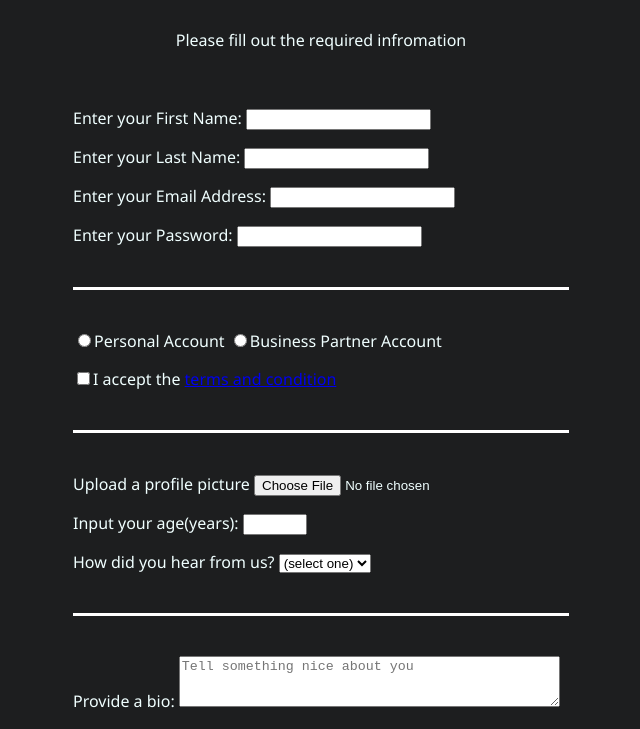
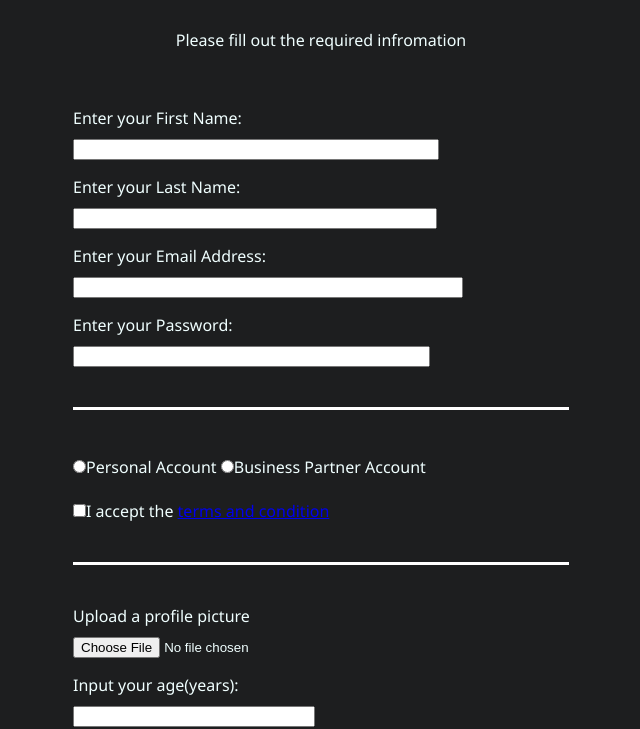
Before and after one commit to jepery/jepery-html-form-exercise, a plain HTML site: page index.html in a window 1280 px wide. Shown: the part 98-827 px from the top of the page, without its empty margins (339-979 px from the left). Drawn offline with Linux system fonts and the light colour scheme.

Commit message:
add width 100% for textarea

```diff
--- a/css/styles.css
+++ b/css/styles.css
@@ -37,6 +37,15 @@ label{
     margin: 0.5rem 0;
 }
 
+input, textarea, select{
+    width: 100%;
+    margin: 10px 0 0;
+}
+
+.inline{
+    width: unset;
+}
+
 textarea{
     color: black;
 }
--- a/index.html
+++ b/index.html
@@ -21,9 +21,9 @@
       </fieldset>
       <!--Fieldset 2-->
       <fieldset>
-        <label for="#"><input type="radio" name="account-type" id="">Personal Account</label>
-        <label for="#"><input type="radio" name="account-type" id="">Business Partner Account</label>
-        <label for="#"><input type="checkbox" required>I accept the <a href="#">terms and condition</a></label>
+        <label for="#"><input class="inline" type="radio" name="account-type" id="">Personal Account</label>
+        <label for="#"><input class="inline" type="radio" name="account-type" id="">Business Partner Account</label>
+        <label for="#"><input class="inline" type="checkbox" required>I accept the <a href="#">terms and condition</a></label>
       </fieldset>
       <!--Fieldset 3-->
       <fieldset>
```
